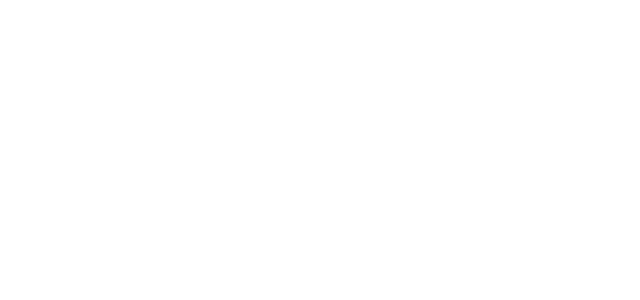
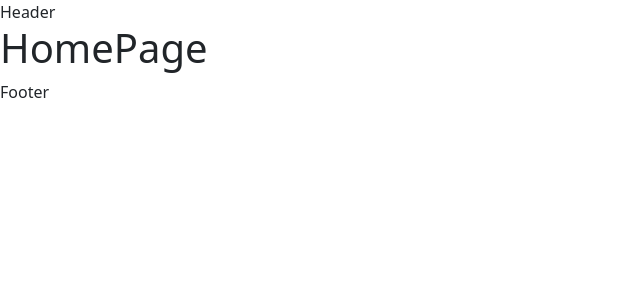
Before and after one commit to veronicamagnanimi/react-router, a React (Vite) app: page / in a window 1280 px wide. Shown: the top 300 px of the page, without its empty margins (0-640 px from the left). Built offline with nearby package versions, Linux system fonts and the light colour scheme.

Commit message:
feat: router in app.jsx completed

```diff
--- a/src/App.jsx
+++ b/src/App.jsx
@@ -1,10 +1,21 @@
+import { BrowserRouter, Routes, Route } from "react-router-dom";
+import AppLayout from "./component/AppLayout";
+import HomePage from "./component/HomePage";
+import ChiSiamo from "./component/ChiSiamo";
+import PostsList from "./component/PostsList";
+
 function App() {
-
   return (
-    <>
-    </>
-  )
-
+    <BrowserRouter>
+      <Routes>
+        <Route element={<AppLayout />}>
+          <Route path="/" element={<HomePage/>} />
+          <Route path="/ChiSiamo" element={<ChiSiamo />} />
+          <Route path="/PostsList" element={<PostsList />} />
+        </Route>
+      </Routes>
+    </BrowserRouter>
+  );
 }
 
-export default App
+export default App;
--- a/src/component/HomePage.jsx
+++ b/src/component/HomePage.jsx
@@ -0,0 +1,10 @@
+const HomePage = () => {
+
+    return (
+        <main>
+            <h1>HomePage</h1>
+        </main>
+    )
+}
+
+export default HomePage;
```
